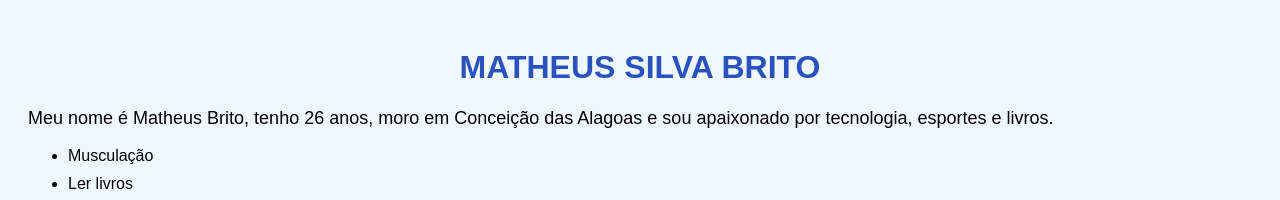
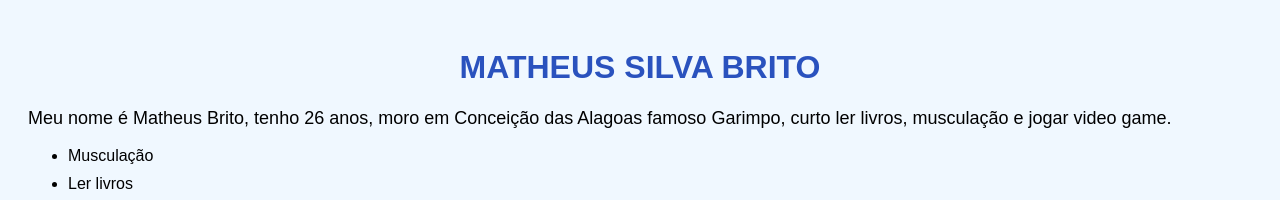
Before and after one commit to Batora99/trabalho-fds, a plain HTML site: page index.html in a window 1280 px wide. Shown: the top 200 px of the page. Drawn offline with Linux system fonts and the light colour scheme.

Commit message:
index.html

```diff
--- a/index.html
+++ b/index.html
@@ -9,7 +9,7 @@
     <h1>MATHEUS SILVA BRITO</h1>
 
     <p>
-        Meu nome é Matheus Brito, tenho 26 anos, moro em Conceição das Alagoas e sou apaixonado por tecnologia, esportes e livros.
+        Meu nome é Matheus Brito, tenho 26 anos, moro em Conceição das Alagoas famoso Garimpo, curto ler livros, musculação e jogar video game.
     </p>
 
     <ul>
```
